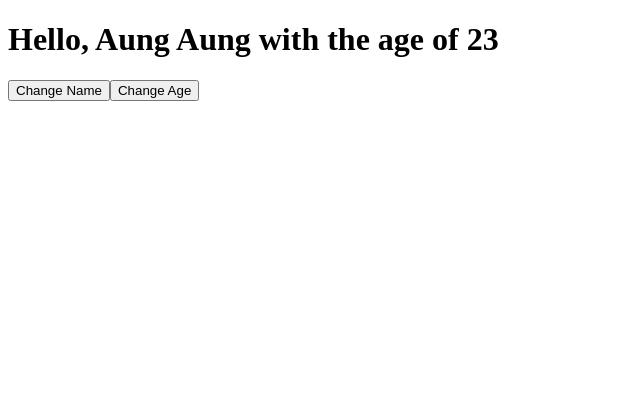
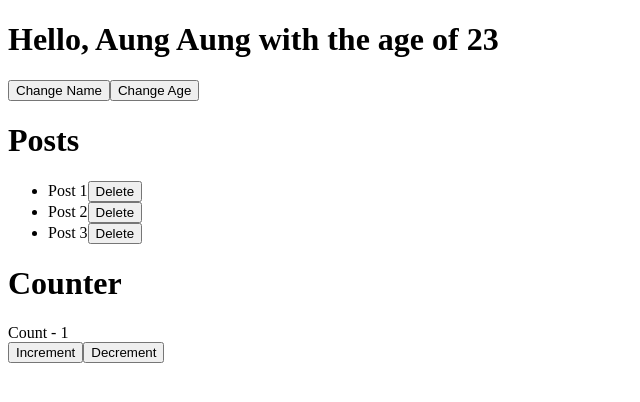
Before and after one commit to Meowveloper/mern-stack, a React (Create React App) app in the folder chapter-5/spa-react/: page / in a window 1280 px wide. Shown: the top 402 px of the page, without its empty margins (0-640 px from the left). Built offline with nearby package versions, Linux system fonts and the light colour scheme.

Commit message:
posts delete and counter

```diff
--- a/chapter-5/spa-react/src/App.tsx
+++ b/chapter-5/spa-react/src/App.tsx
@@ -1,14 +1,35 @@
 import { useState } from "react";
+import Counter from "./components/Counter";
 
 function App() {
   // person
   const [ person, setPerson ] = useState<Person>(new Person('Aung Aung', 23));
+  const [ posts, setPosts ] = useState<Posts>(new Posts( [ new Post(1, 'Post 1'), new Post(2, 'Post 2'), new Post(3, 'Post 3') ] ));
 
   return (
     <div>
       <h1 className="font-bold text-[34px]">{person.greet()}</h1>
       <button className="w-[151px] h-[44px] bg-green-300 mr-3" onClick={() => { person.setName('Kyaw Kyaw', setPerson); }}>Change Name</button>
       <button className="w-[151px] h-[44px] bg-green-300" onClick={() => { person.setAge(25, setPerson); }}>Change Age</button>
+
+      <h1 className="font-bold text-[34px]">Posts</h1>
+      <ul>
+        {
+          !!posts.posts.length && posts.posts.map((item : Post) => {
+            return (
+              <li className="mb-3" key={item.id}>
+                {item.title}
+                <button onClick={ () => { posts.deletePost(item.id, setPosts); } } className="ms-3 px-4 py-2 bg-red-500">Delete</button>
+              </li>
+            )
+          })
+        }
+        {
+          !!!posts.posts.length && <li>No Posts Available...</li>
+        }
+      </ul>
+
+      <Counter></Counter>
     </div>
   );
 }
@@ -45,3 +66,35 @@ class Person {
     return `Hello, ${this._name} with the age of ${this._age}`;
   }
 }
+
+class Post {
+  private _id;
+  private _title;
+  constructor (id : number, title : string) {
+    this._id = id;
+    this._title = title;
+  }
+
+  get id () : number {
+    return this._id;
+  }
+
+  get title() : string {
+    return this._title;
+  }
+}
+
+class Posts {
+  private _posts : Post[];
+  constructor (posts : Post[]) {
+    this._posts = posts;
+  }
+
+  get posts () : Array<Post> {
+    return this._posts;
+  }
+
+  deletePost(id : number, setState : React.Dispatch<React.SetStateAction<Posts>>) : void {
+    setState((prevPosts: Posts) => new Posts(prevPosts.posts.filter((item : Post) => item.id !== id)));
+  }
+}
--- /dev/null
+++ b/chapter-5/spa-react/src/components/Counter.tsx
@@ -0,0 +1,38 @@
+import React, { useState } from 'react'
+
+export default function Counter() {
+  const [ count, setCount ] = useState<Count>(new Count(1));
+  return (
+    <div className='mt-6'>
+      <h1 className="font-bold text-[34px]">Counter</h1>
+
+      <div className="font-bold text-[20px]">
+        Count - { count.count }
+      </div>
+
+      <button onClick={ () => { count.increment(setCount); } } className="w-[151px] h-[44px] bg-green-200 mr-5 mt-3">Increment</button>
+      <button onClick={ () => { count.decrement(setCount); } } className="w-[151px] h-[44px] bg-red-200">Decrement</button>
+    </div>
+  )
+}
+
+class Count {
+  private _count : number;
+
+  constructor(count : number) {
+    this._count = count;
+  }
+
+  get count () : number {
+    return this._count;
+  }
+
+  increment(setState : React.Dispatch<React.SetStateAction<Count>>) : void {
+    setState(prevCount => new Count(prevCount.count + 1));
+  }
+
+  decrement(setState : React.Dispatch<React.SetStateAction<Count>>) : void {
+    setState(prevCount => new Count(prevCount.count - 1));
+  }
+
+}
```
